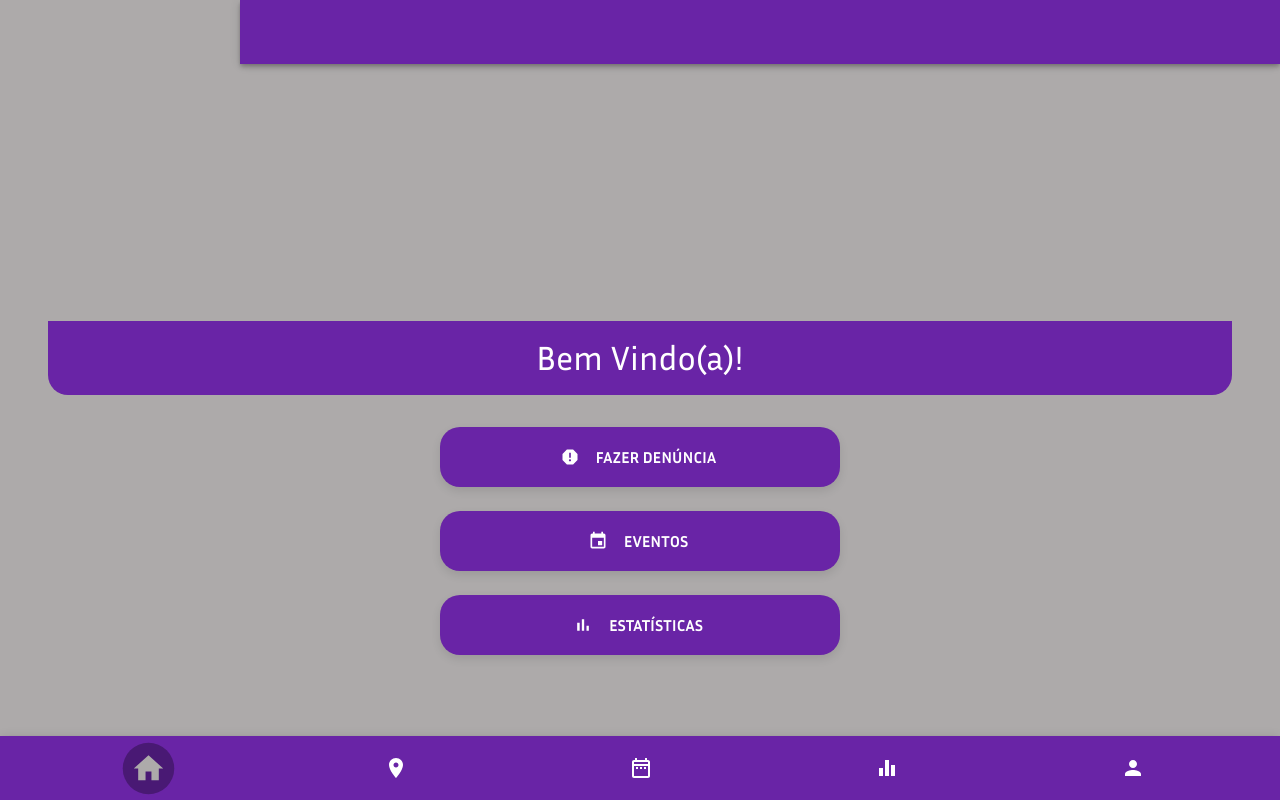
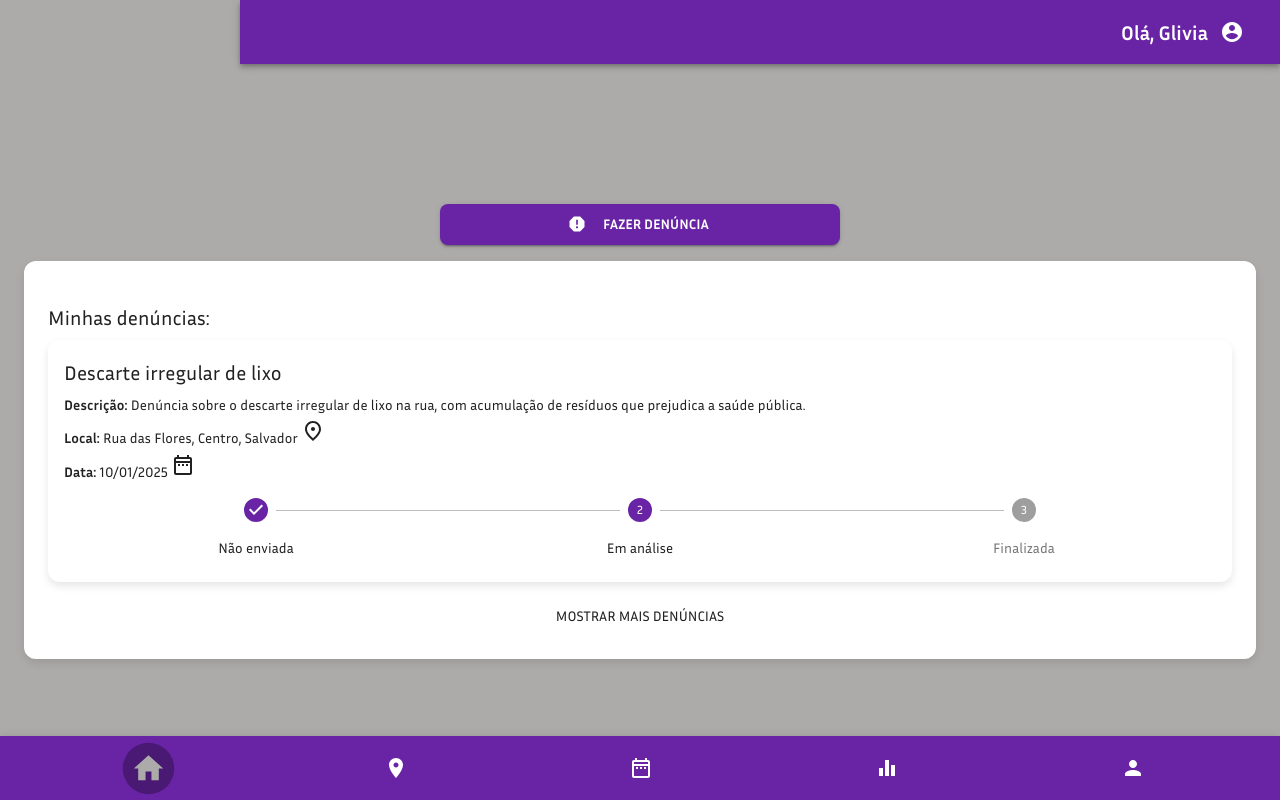
Before and after one commit to pedrorochacr/TP1-IHC, a React (Create React App) app in the folder frontend/: page /bem-vindo in a window 1280 px wide. Built offline with nearby package versions, Linux system fonts and the light colour scheme; no server answers.

Commit message:
Página inicial

```diff
--- a/frontend/src/layout/index.js
+++ b/frontend/src/layout/index.js
@@ -1,7 +1,7 @@
 import { useLocation } from "react-router-dom";
 import React, { useState, useContext, useEffect } from "react";
 import { useHistory } from "react-router-dom";
-import { makeStyles, AppBar, Toolbar, IconButton } from "@material-ui/core";
+import { makeStyles, AppBar, Toolbar, IconButton, Grid, Typography, MenuItem, Menu } from "@material-ui/core";
 import clsx from "clsx";
 import { AuthContext } from "../context/Auth/AuthContext";
 import HomeIcon from "@material-ui/icons/Home";
@@ -9,7 +9,7 @@ import LocationOnIcon from "@material-ui/icons/LocationOn";
 import DateRangeOutlined from "@material-ui/icons/DateRangeOutlined";
 import EqualizerOutlined from "@material-ui/icons/EqualizerOutlined";
 import PersonIcon from "@material-ui/icons/Person";
-
+import AccountCircleIcon from '@material-ui/icons/AccountCircle';
 const useStyles = makeStyles((theme) => ({
   root: {
     display: "flex",
@@ -32,7 +32,12 @@ const useStyles = makeStyles((theme) => ({
     }),
   },
   toolbar: {
-    paddingRight: 24,
+    paddingRight: 24, // keep right padding when drawer closed
+    color: "white",
+
+    display: "flex",
+    justifyContent: "end",
+
   },
   content: {
     flexGrow: 1,
@@ -74,13 +79,22 @@ const LoggedInLayout = ({ children }) => {
   const history = useHistory();
   const location = useLocation();
   const [drawerOpen, setDrawerOpen] = useState(false);
-
+  const [anchorEl, setAnchorEl] = useState(null);
+  const [menuOpen, setMenuOpen] = useState(false);
   useEffect(() => {
     if (document.body.offsetWidth > 600) {
       setDrawerOpen(true);
     }
   }, []);
+  const handleMenu = (event) => {
+    setAnchorEl(event.currentTarget);
+    setMenuOpen(true);
+  };
 
+  const handleCloseMenu = () => {
+    setAnchorEl(null);
+    setMenuOpen(false);
+  };
   return (
     <div className={classes.root}>
       <AppBar
@@ -92,6 +106,45 @@ const LoggedInLayout = ({ children }) => {
           variant="regular"
           className={clsx(classes.toolbar, drawerOpen && classes.alignProfileIcon)}
         >
+          <div>
+            <Grid container alignItems="center">
+              <Typography style={{fontWeight:600, fontSize:20}}>Olá, Glivia</Typography>
+            <IconButton
+              aria-label="account of current user"
+              aria-controls="menu-appbar"
+              aria-haspopup="true"
+              onClick={handleMenu}
+              variant="contained"
+              style={{ color: "white" }}
+            >
+              <AccountCircleIcon />
+
+            </IconButton>
+            </Grid>
+            <Menu
+              id="menu-appbar"
+              anchorEl={anchorEl}
+              getContentAnchorEl={null}
+              anchorOrigin={{
+                vertical: "bottom",
+                horizontal: "right",
+              }}
+              transformOrigin={{
+                vertical: "top",
+                horizontal: "right",
+              }}
+              open={menuOpen}
+              onClose={handleCloseMenu}
+            >
+              <MenuItem onClick={()=>console.log("perfil")} style={{backgroundColor: "white"}}>
+                Perfil
+              </MenuItem>
+              <MenuItem onClick={()=>console.log("logout")} style={{backgroundColor: "white"}}>
+                 Logout
+              </MenuItem>
+            </Menu>
+
+          </div>
         </Toolbar>
       </AppBar>
 
--- a/frontend/src/pages/dashboard/index.js
+++ b/frontend/src/pages/dashboard/index.js
@@ -1,6 +1,12 @@
-import React from "react";
+import React, { useState } from "react";
 import {
   Button,
+  Card,
+  CardContent,
+  Grid,
+  Step,
+  StepLabel,
+  Stepper,
   Typography,
   makeStyles,
 } from "@material-ui/core";
@@ -8,16 +14,18 @@ import { useHistory } from "react-router-dom/cjs/react-router-dom.min.js";
 import ReportIcon from "@material-ui/icons/Report";
 import EventIcon from "@material-ui/icons/Event";
 import BarChartIcon from "@material-ui/icons/BarChart";
-
+import evento1 from "../../assets/evento1.png";
+import evento2 from "../../assets/evento2.png";
+import { DateRangeOutlined, PlaceOutlined } from "@material-ui/icons";
 const useStyles = makeStyles((theme) => ({
   root: {
     display: "flex",
     flexDirection: "column",
     alignItems: "center",
-    justifyContent: "center",
-    height: "100vh",
+
+    marginTop:100,
+
     backgroundColor: theme.palette.background.default,
-    padding: theme.spacing(3),
   },
   header: {
     width: "100%",
@@ -52,17 +60,114 @@ const useStyles = makeStyles((theme) => ({
   icon: {
     marginRight: theme.spacing(1),
   },
+
+  paper: {
+    padding: theme.spacing(3),
+    borderRadius: "12px",
+    backgroundColor: "#fff",
+    boxShadow: "0px 4px 10px rgba(0, 0, 0, 0.1)",
+  },
+  header: {
+    textAlign: "center",
+    fontWeight: 700,
+    marginBottom: theme.spacing(3),
+  },
+  button: {
+    marginTop: theme.spacing(2),
+    marginBottom: theme.spacing(2),
+    padding: theme.spacing(1),
+    fontWeight: "bold",
+    borderRadius: "8px",
+  },
+  card: {
+    display: "flex",
+    borderRadius: "12px",
+    boxShadow: "0px 4px 8px rgba(0, 0, 0, 0.1)",
+    marginBottom: theme.spacing(2),
+  },
+  cardMedia: {
+    width: 150,
+    borderRadius: "12px 0 0 12px",
+  },
+  cardContent: {
+    padding: theme.spacing(2),
+    flex: 1,
+  },
+  stepper: {
+    padding: 0,
+    marginTop: theme.spacing(2),
+  },
+  dialogPaper: {
+    backgroundColor: "#fff",
+    borderRadius: "8px",
+    padding: theme.spacing(2),
+    boxShadow: "0px 4px 10px rgba(0, 0, 0, 0.3)",
+  },
+  backdrop: {
+    backgroundColor: "rgba(0, 0, 0, 0.6)",
+  },
 }));
+const events = [
+  {
+    title: "Limpeza do Mar",
+    image: evento1,
+    ong: "Projeto Mar Sem Lixo",
+    local: "Praia do Porto da Barra, Salvador",
+    date: "05/02/2025",
+    time: "09:00 - 11:00",
+  },
+  {
+    title: "Limpeza da Lagoa",
+    image: evento2,
+    ong: "Beagá Limpa",
+    local: "Lagoa da Pampulha, Belo Horizonte",
+    date: "01/02/2025",
+    time: "07:00 - 08:00",
+  },
+];
+
+const reports = [
+  {
+    title: "Descarte irregular de lixo",
+    description:
+      "Denúncia sobre o descarte irregular de lixo na rua, com acumulação de resíduos que prejudica a saúde pública.",
+    location: "Rua das Flores, Centro, Salvador",
+    date: "10/01/2025",
+    activeStep: 1,
+  },
+  {
+    title: "Queima de lixo em área residencial",
+    description:
+      "Denúncia sobre a prática de queima de lixo em um terreno baldio próximo a residências, liberando fumaça tóxica e causando desconforto aos moradores.",
+    location: "Avenida da Paz, Bairro Boa Vista, Salvador",
+    date: "12/01/2025",
+    activeStep: 2,
+  },
+];
 
 const Dashboard = () => {
   const classes = useStyles();
   const history = useHistory();
+    const [visibleEvents, setVisibleEvents] = useState(1);
+    const [visibleReports, setVisibleReports] = useState(1);
+    const [logoutDialog, setLogoutDialog] = useState(false);
+    const [deleteDialog, setDeleteDialog] = useState(false);
+    const [cpf, setCpf] = useState("");
+    const [notification, setNotification] = useState({
+      open: false,
+      message: "",
+      severity: "success",
+    });
+  const toggleEventsVisibility = () => {
+    setVisibleEvents((prev) => (prev === 1 ? events.length : 1));
+  };
 
+  const toggleReportsVisibility = () => {
+    setVisibleReports((prev) => (prev === 1 ? reports.length : 1));
+  };
   return (
     <div className={classes.root}>
-      <header className={classes.header}>
-        <Typography variant="h4">Bem Vindo(a)!</Typography>
-      </header>
+
       <div className={classes.buttonContainer}>
         <Button
           variant="contained"
@@ -73,25 +178,45 @@ const Dashboard = () => {
         >
           Fazer Denúncia
         </Button>
-        <Button
-          variant="contained"
-          color="primary"
-          className={classes.button}
-          startIcon={<EventIcon className={classes.icon} />}
-          onClick={() => history.push("/eventos")}
-        >
-          Eventos
+
+      </div>
+      <Grid container direction="column" className={classes.paper}>
+        <Typography variant="h6" gutterBottom style={{ marginTop: 16 }}>
+          Minhas denúncias:
+        </Typography>
+        {reports.slice(0, visibleReports).map((report, index) => (
+          <Card key={index} className={classes.card}>
+            <CardContent className={classes.cardContent}>
+              <Typography variant="h6" gutterBottom>
+                {report.title}
+              </Typography>
+              <Typography variant="body2" gutterBottom>
+                <strong>Descrição:</strong> {report.description}
+              </Typography>
+              <Typography variant="body2" gutterBottom>
+                <strong>Local:</strong> {report.location} <PlaceOutlined />
+              </Typography>
+              <Typography variant="body2">
+                <strong>Data:</strong> {report.date} <DateRangeOutlined />
+              </Typography>
+              <Stepper
+                activeStep={report.activeStep}
+                alternativeLabel
+                className={classes.stepper}
+              >
+                {["Não enviada", "Em análise", "Finalizada"].map((label) => (
+                  <Step key={label}>
+                    <StepLabel>{label}</StepLabel>
+                  </Step>
+                ))}
+              </Stepper>
+            </CardContent>
+          </Card>
+        ))}
+        <Button onClick={toggleReportsVisibility}>
+          {visibleReports === 1 ? "Mostrar mais denúncias" : "Mostrar menos denúncias"}
         </Button>
-        <Button
-          variant="contained"
-          color="primary"
-          className={classes.button}
-          startIcon={<BarChartIcon className={classes.icon} />}
-          onClick={() => history.push("/estatistica")}
-        >
-          Estatísticas
-        </Button>
-      </div>
+      </Grid>
     </div>
   );
 };
--- a/frontend/src/pages/initialPage/index.js
+++ b/frontend/src/pages/initialPage/index.js
@@ -53,6 +53,7 @@ const useStyles = makeStyles((theme) => ({
   },
 }));
 
+
 const InitialPage = () => {
   const classes = useStyles();
   const history = useHistory();
--- a/frontend/src/pages/perfil/index.js
+++ b/frontend/src/pages/perfil/index.js
@@ -37,7 +37,6 @@ const useStyles = makeStyles((theme) => ({
   root: {
     backgroundColor: theme.palette.background.default,
     minHeight: "100vh",
-    padding: theme.spacing(4),
   },
   paper: {
     padding: theme.spacing(3),
@@ -188,9 +187,7 @@ const Perfil = () => {
       <Container maxWidth="md">
         <CssBaseline />
         <div className={classes.paper}>
-          <Typography variant="h4" color="primary" className={classes.header}>
-            Olá, Glívia
-          </Typography>
+
 
           <Typography variant="h6" gutterBottom>
             Eventos favoritados:
@@ -232,63 +229,13 @@ const Perfil = () => {
             {visibleEvents === 1 ? "Mostrar mais eventos" : "Mostrar menos eventos"}
           </Button>
 
-          <Typography variant="h6" gutterBottom style={{ marginTop: 16 }}>
-            Minhas denúncias:
-          </Typography>
-          {reports.slice(0, visibleReports).map((report, index) => (
-            <Card key={index} className={classes.card}>
-              <CardContent className={classes.cardContent}>
-                <Typography variant="h6" gutterBottom>
-                  {report.title}
-                </Typography>
-                <Typography variant="body2" gutterBottom>
-                  <strong>Descrição:</strong> {report.description}
-                </Typography>
-                <Typography variant="body2" gutterBottom>
-                  <strong>Local:</strong> {report.location} <PlaceOutlined />
-                </Typography>
-                <Typography variant="body2">
-                  <strong>Data:</strong> {report.date} <DateRangeOutlined />
-                </Typography>
-                <Stepper
-                  activeStep={report.activeStep}
-                  alternativeLabel
-                  className={classes.stepper}
-                >
-                  {["Não enviada", "Em análise", "Finalizada"].map((label) => (
-                    <Step key={label}>
-                      <StepLabel>{label}</StepLabel>
-                    </Step>
-                  ))}
-                </Stepper>
-              </CardContent>
-            </Card>
-          ))}
-          <Button onClick={toggleReportsVisibility}>
-            {visibleReports === 1 ? "Mostrar mais denúncias" : "Mostrar menos denúncias"}
-          </Button>
+
 
           <Grid container spacing={2} justifyContent="center" style={{ marginTop: 16 }}>
             <Grid item>
-              <Button
-                variant="contained"
-                color="secondary"
-                startIcon={<ExitToApp />}
-                onClick={() => setLogoutDialog(true)}
-              >
-                Logout
-              </Button>
+
             </Grid>
-            <Grid item>
-              <Button
-                variant="contained"
-                color="primary"
-                startIcon={<Delete />}
-                onClick={() => setDeleteDialog(true)}
-              >
-                Deletar Conta
-              </Button>
-            </Grid>
+
           </Grid>
 
           <Dialog
@@ -364,6 +311,16 @@ const Perfil = () => {
             </Alert>
           </Snackbar>
         </div>
+        <Grid container justifyContent="center" style={{marginTop:20}} alignItems="center" alignContent="center">
+              <Button
+                variant="contained"
+                color="primary"
+                startIcon={<Delete />}
+                onClick={() => setDeleteDialog(true)}
+              >
+                Deletar Conta
+              </Button>
+            </Grid>
       </Container>
     </div>
   );
```
Also changed, not shown: frontend/src/pages/estatistica/index.js (+10 -6 lines).
